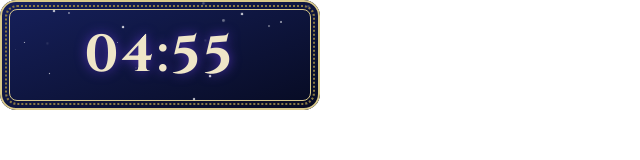
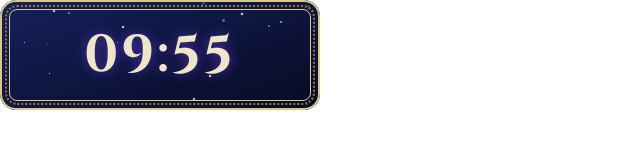
Before and after one commit to lchouville/StreamOverlay, a plain HTML site: page user/SaphirSchwarz/secondary-frame/timer.html in a window 1280 px wide. Shown: the full height of the page, 0-640 px from the left. Drawn offline with Linux system fonts and the light colour scheme.

Commit message:
SaphirSchwarz : timer par defaut a 10:00
Co-Authored-By: Claude Sonnet 5.5 <noreply@anthropic.com>

```diff
--- a/user/SaphirSchwarz/secondary-frame/timer.html
+++ b/user/SaphirSchwarz/secondary-frame/timer.html
@@ -19,12 +19,12 @@
 <script>
   /* Parametres d'URL (source navigateur OBS) :
        ?mode=down|up        compte a rebours (defaut) ou chronometre
-       &time=5:00           duree du compte a rebours (s, m:s ou h:m:s)
+       &time=10:00           duree du compte a rebours (s, m:s ou h:m:s)
        &label=PAUSE         texte au-dessus du temps
        &warn=10             passe en orange sous N secondes (0 = jamais)
        &end=C'est parti !   texte affiche a zero
        &manual              ne demarre pas tout seul (Espace pour lancer)
-     Par defaut : 5:00, demarre au chargement, clic = +1 min.
+     Par defaut : 10:00, demarre au chargement, clic = +1 min.
      Controles (page focus / interaction OBS) : Espace = start/pause, R = reset.
      Console : timer.start() / pause() / reset() / add(ms) / set(ms). */
   const params = new URLSearchParams(location.search);
@@ -32,7 +32,7 @@
 
   const timer = createTimer(document.getElementById('stage'), {
     mode,
-    duration: parseDuration(params.get('time') || '5:00'),
+    duration: parseDuration(params.get('time') || '10:00'),
     label: params.get('label') || '',
     warnAt: params.has('warn') ? Number(params.get('warn')) * 1000 : 10000,
     endText: params.get('end') || ''
```
Also changed, not shown: user/index.html (+1 -1 lines), README.md.
